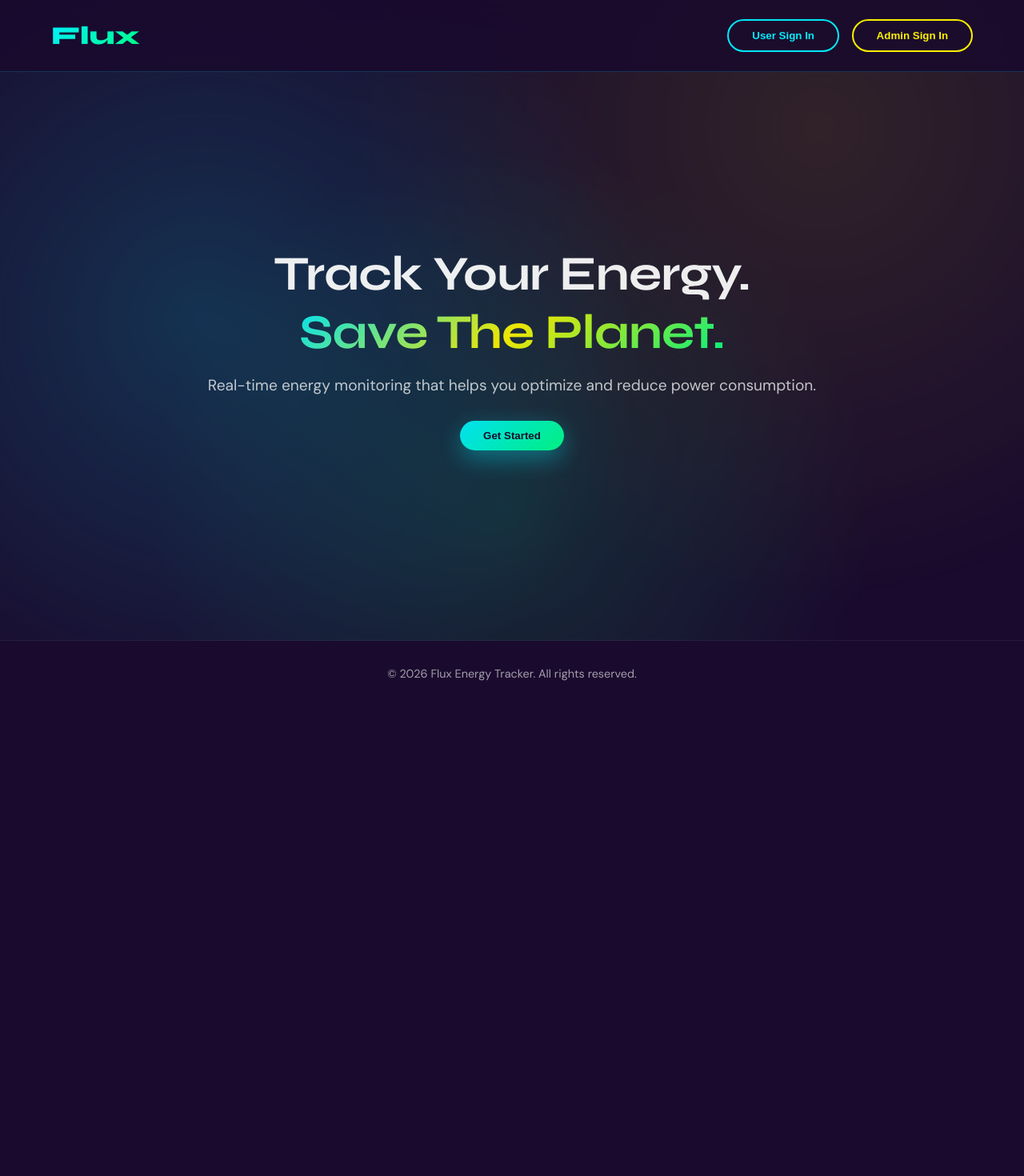
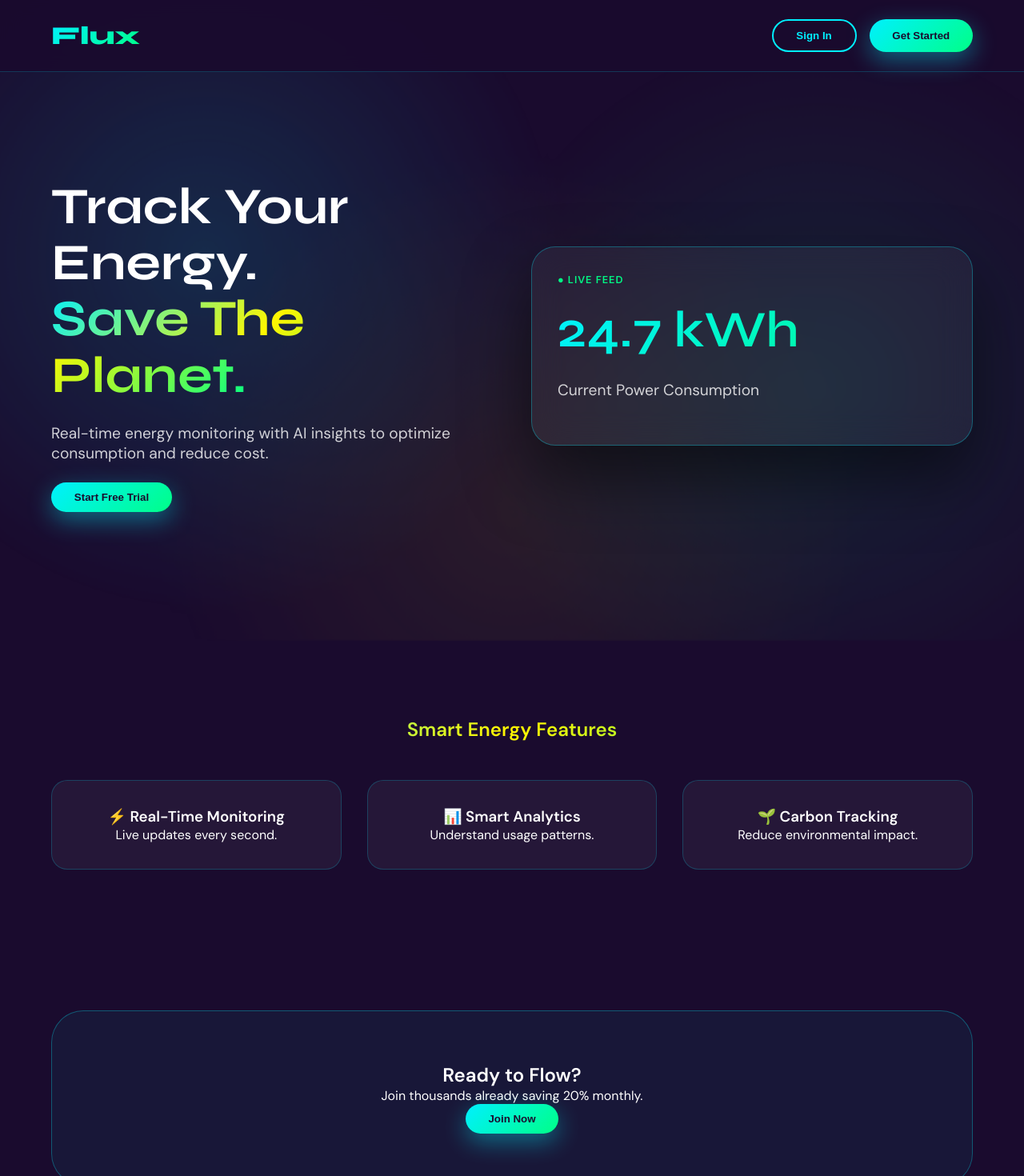
Before and after one commit to seonaann/flux, a React (Vite) app: page / in a window 1280 px wide. Shown: the top 1470 px of the page at 80% size. Before the commit the page ends 883 px from the top, so only its background shows below. Built offline with nearby package versions, Linux system fonts and the light colour scheme.

Commit message:
temp landing page

```diff
--- a/package.json
+++ b/package.json
@@ -10,6 +10,7 @@
     "preview": "vite preview"
   },
   "dependencies": {
+    "framer-motion": "^12.34.0",
     "react": "^19.2.0",
     "react-dom": "^19.2.0"
   },
--- a/src/components/Landingpage.jsx
+++ b/src/components/Landingpage.jsx
@@ -1,6 +1,18 @@
-import React from "react";
+import React, { useState, useEffect } from "react";
 
 export default function FluxLandingPage({ goToLogin }) {
+  const [consumption, setConsumption] = useState(24.7);
+
+  // Simulated live energy updates
+  useEffect(() => {
+    const interval = setInterval(() => {
+      const delta = (Math.random() - 0.5) * 0.2;
+      setConsumption(prev => parseFloat((prev + delta).toFixed(1)));
+    }, 3000);
+
+    return () => clearInterval(interval);
+  }, []);
+
   return (
     <>
       <style>{`
@@ -24,29 +36,24 @@
           overflow-x: hidden;
         }
 
-        /* ================= BACKGROUND ANIMATION ================= */
-
+        /* BACKGROUND BLOBS */
         .bg-animation {
           position: fixed;
-          top: 0;
-          left: 0;
-          width: 100%;
-          height: 100%;
+          inset: 0;
           z-index: -1;
           background:
-            radial-gradient(circle at 20% 50%, rgba(0,240,255,0.25), transparent 50%),
-            radial-gradient(circle at 80% 20%, rgba(255,245,0,0.15), transparent 50%),
-            radial-gradient(circle at 50% 80%, rgba(0,255,135,0.2), transparent 50%);
+            radial-gradient(circle at 20% 40%, rgba(0,240,255,0.2), transparent 40%),
+            radial-gradient(circle at 80% 60%, rgba(0,255,135,0.15), transparent 40%),
+            radial-gradient(circle at 50% 80%, rgba(255,245,0,0.1), transparent 50%);
           animation: bgShift 12s ease-in-out infinite alternate;
         }
 
         @keyframes bgShift {
           0% { transform: scale(1); opacity: 0.7; }
-          100% { transform: scale(1.15); opacity: 1; }
+          100% { transform: scale(1.1); opacity: 1; }
         }
 
-        /* ================= NAV ================= */
-
+        /* NAV */
         nav {
           position: fixed;
           top: 0;
@@ -55,16 +62,10 @@
           justify-content: space-between;
           align-items: center;
           padding: 1.5rem 5%;
-          background: rgba(26, 11, 46, 0.85);
+          background: rgba(26, 11, 46, 0.9);
           backdrop-filter: blur(12px);
           border-bottom: 1px solid rgba(0,240,255,0.2);
-          animation: slideDown 0.8s ease-out;
           z-index: 1000;
-        }
-
-        @keyframes slideDown {
-          from { transform: translateY(-100%); opacity: 0; }
-          to { transform: translateY(0); opacity: 1; }
         }
 
         .logo {
@@ -81,15 +82,13 @@
           gap: 1rem;
         }
 
-        /* ================= BUTTONS ================= */
-
         .btn {
           padding: 0.7rem 1.8rem;
           border-radius: 50px;
           font-weight: 600;
           cursor: pointer;
           border: none;
-          transition: all 0.3s ease;
+          transition: 0.3s ease;
         }
 
         .btn-user {
@@ -99,19 +98,7 @@
         }
 
         .btn-user:hover {
-          background: rgba(0,240,255,0.1);
           box-shadow: 0 0 20px rgba(0,240,255,0.4);
-        }
-
-        .btn-admin {
-          background: transparent;
-          border: 2px solid var(--energy-yellow);
-          color: var(--energy-yellow);
-        }
-
-        .btn-admin:hover {
-          background: rgba(255,245,0,0.1);
-          box-shadow: 0 0 20px rgba(255,245,0,0.4);
         }
 
         .btn-signup {
@@ -122,32 +109,28 @@
 
         .btn-signup:hover {
           transform: translateY(-3px);
-          box-shadow: 0 15px 45px rgba(0,240,255,0.6);
         }
 
-        /* ================= HERO ================= */
-
+        /* HERO */
         .hero {
           min-height: 100vh;
           display: flex;
           align-items: center;
           justify-content: center;
           padding: 8rem 5% 4rem;
-          text-align: center;
-          animation: fadeInUp 1s ease-out;
         }
 
-        @keyframes fadeInUp {
-          from { opacity: 0; transform: translateY(40px); }
-          to { opacity: 1; transform: translateY(0); }
+        .hero-grid {
+          display: grid;
+          grid-template-columns: 1fr 1fr;
+          gap: 3rem;
+          align-items: center;
         }
 
         .hero h1 {
           font-family: 'Syne', sans-serif;
-          font-size: 3.8rem;
-          margin-bottom: 1rem;
-          line-height: 1.2;
-          letter-spacing: -1px;
+          font-size: 4rem;
+          line-height: 1.1;
         }
 
         .gradient-text {
@@ -162,36 +145,99 @@
         }
 
         .hero p {
+          margin: 1.5rem 0;
           font-size: 1.2rem;
-          margin-bottom: 2rem;
           color: rgba(255,255,255,0.8);
         }
 
-        /* ================= FOOTER ================= */
+        /* DASHBOARD PREVIEW */
+        .preview-card {
+          padding: 2rem;
+          border-radius: 30px;
+          background: rgba(255,255,255,0.05);
+          backdrop-filter: blur(20px);
+          border: 1px solid rgba(0,240,255,0.3);
+          box-shadow: 0 40px 80px rgba(0,0,0,0.5);
+        }
+
+        .live-tag {
+          color: var(--accent-green);
+          font-weight: 700;
+          font-size: 0.8rem;
+          letter-spacing: 1px;
+          animation: pulse 2s infinite;
+        }
+
+        @keyframes pulse {
+          0% { opacity: 0.6; }
+          50% { opacity: 1; }
+          100% { opacity: 0.6; }
+        }
+
+        .consumption-value {
+          font-family: 'Syne', sans-serif;
+          font-size: 4rem;
+          margin: 1rem 0;
+          background: linear-gradient(135deg, var(--electric-cyan), var(--accent-green));
+          -webkit-background-clip: text;
+          -webkit-text-fill-color: transparent;
+        }
+
+        /* FEATURES */
+        .features {
+          padding: 6rem 5%;
+          text-align: center;
+        }
+
+        .feature-grid {
+          margin-top: 3rem;
+          display: grid;
+          grid-template-columns: repeat(auto-fit, minmax(250px, 1fr));
+          gap: 2rem;
+        }
+
+        .feature-card {
+          padding: 2rem;
+          border-radius: 20px;
+          background: rgba(255,255,255,0.05);
+          border: 1px solid rgba(0,240,255,0.2);
+          transition: 0.3s;
+        }
+
+        .feature-card:hover {
+          transform: translateY(-5px);
+          box-shadow: 0 20px 40px rgba(0,240,255,0.2);
+        }
+
+        /* CTA */
+        .cta {
+          padding: 5rem 5%;
+          text-align: center;
+        }
+
+        .cta-box {
+          padding: 4rem;
+          border-radius: 40px;
+          border: 1px solid rgba(0,240,255,0.3);
+          background: rgba(0,240,255,0.05);
+        }
 
         footer {
           padding: 2rem;
           text-align: center;
-          font-size: 0.9rem;
           opacity: 0.6;
           border-top: 1px solid rgba(255,255,255,0.1);
         }
 
-        /* ================= RESPONSIVE ================= */
-
-        @media (max-width: 768px) {
-          .hero h1 {
-            font-size: 2.5rem;
-          }
-
-          .auth-buttons {
-            flex-direction: column;
+        @media (max-width: 900px) {
+          .hero-grid {
+            grid-template-columns: 1fr;
+            text-align: center;
           }
         }
 
       `}</style>
 
-      {/* Google Fonts */}
       <link
         href="https://fonts.googleapis.com/css2?family=Syne:wght@600;700;800&family=DM+Sans:wght@400;500;600&display=swap"
         rel="stylesheet"
@@ -204,36 +250,73 @@
         <div className="logo">Flux</div>
         <div className="auth-buttons">
           <button className="btn btn-user" onClick={goToLogin}>
-            User Sign In
+            Sign In
           </button>
-          <button className="btn btn-admin" onClick={goToLogin}>
-            Admin Sign In
+          <button className="btn btn-signup" onClick={goToLogin}>
+            Get Started
           </button>
         </div>
       </nav>
 
       {/* HERO */}
       <section className="hero">
-        <div>
-          <h1>
-            Track Your Energy. <br />
-            <span className="gradient-text">Save The Planet.</span>
-          </h1>
+        <div className="hero-grid">
+          <div>
+            <h1>
+              Track Your Energy.<br />
+              <span className="gradient-text">Save The Planet.</span>
+            </h1>
+            <p>
+              Real-time energy monitoring with AI insights to optimize
+              consumption and reduce cost.
+            </p>
+            <button className="btn btn-signup" onClick={goToLogin}>
+              Start Free Trial
+            </button>
+          </div>
 
-          <p>
-            Real-time energy monitoring that helps you optimize and reduce
-            power consumption.
-          </p>
+          <div className="preview-card">
+            <div className="live-tag">● LIVE FEED</div>
+            <div className="consumption-value">
+              {consumption} kWh
+            </div>
+            <p>Current Power Consumption</p>
+          </div>
+        </div>
+      </section>
 
+      {/* FEATURES */}
+      <section className="features">
+        <h2 className="gradient-text">Smart Energy Features</h2>
+        <div className="feature-grid">
+          <div className="feature-card">
+            <h3>⚡ Real-Time Monitoring</h3>
+            <p>Live updates every second.</p>
+          </div>
+          <div className="feature-card">
+            <h3>📊 Smart Analytics</h3>
+            <p>Understand usage patterns.</p>
+          </div>
+          <div className="feature-card">
+            <h3>🌱 Carbon Tracking</h3>
+            <p>Reduce environmental impact.</p>
+          </div>
+        </div>
+      </section>
+
+      {/* CTA */}
+      <section className="cta">
+        <div className="cta-box">
+          <h2>Ready to Flow?</h2>
+          <p>Join thousands already saving 20% monthly.</p>
           <button className="btn btn-signup" onClick={goToLogin}>
-            Get Started
+            Join Now
           </button>
         </div>
       </section>
 
-      {/* FOOTER */}
       <footer>
-        © 2026 Flux Energy Tracker. All rights reserved.
+        © 2026 Flux Energy Tracker. Intelligent Power Management.
       </footer>
     </>
   );
```
Also changed, not shown: 1 other file (tests, documents, lock files or other folders).
